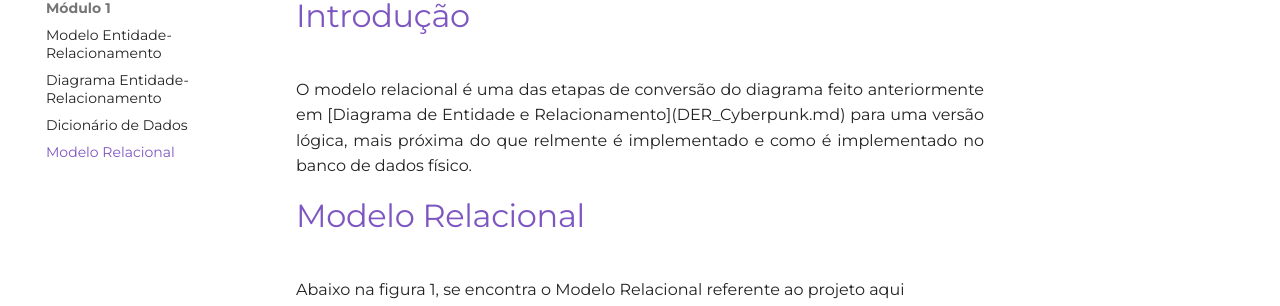
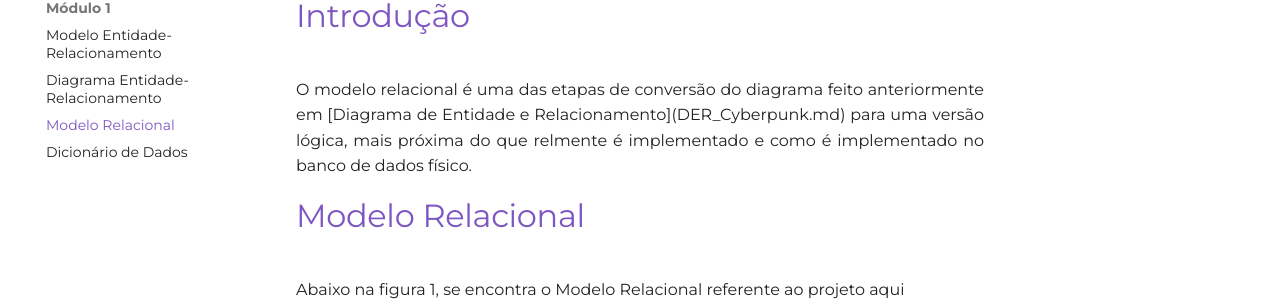
Before and after one commit to SBD1/2024.2-Cyberpunk, an MkDocs documentation site: the page built from docs/modulo1/Modelo_Relacional.md, in a window 1280 px wide. Shown: the part 177-483 px from the top of the page. Built offline with MkDocs 1.6.1 and Material for MkDocs 9.7.7, drawn with Linux system fonts in a browser that asks for light colours; comment, search, counter and statistics services are not loaded; some of the changed lines change nothing that is shown.

Commit message:
fix menu e imagens

```diff
--- a/mkdocs.yml
+++ b/mkdocs.yml
@@ -50,8 +50,8 @@ nav:
   - Módulo 1:
     - Modelo Entidade-Relacionamento: modulo1/MER_Cyberpunk.md
     - Diagrama Entidade-Relacionamento: modulo1/DER_Cyberpunk.md
+    - Modelo Relacional: modulo1/Modelo_Relacional.md
     - Dicionário de Dados: modulo1/Dicionario.md
-    - Modelo Relacional: modulo1/Modelo_Relacional.md
 
 markdown_extensions:
   - admonition
```
